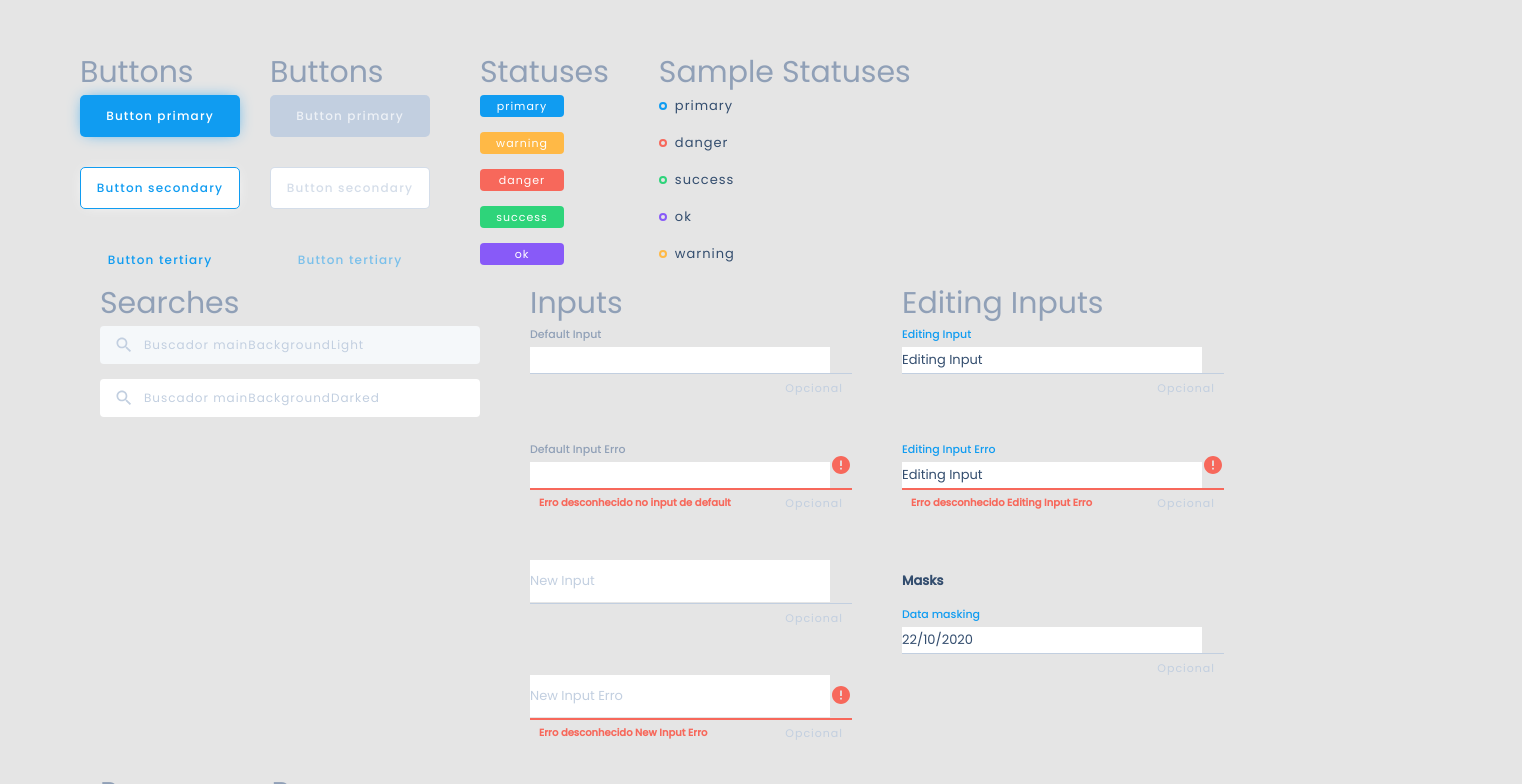
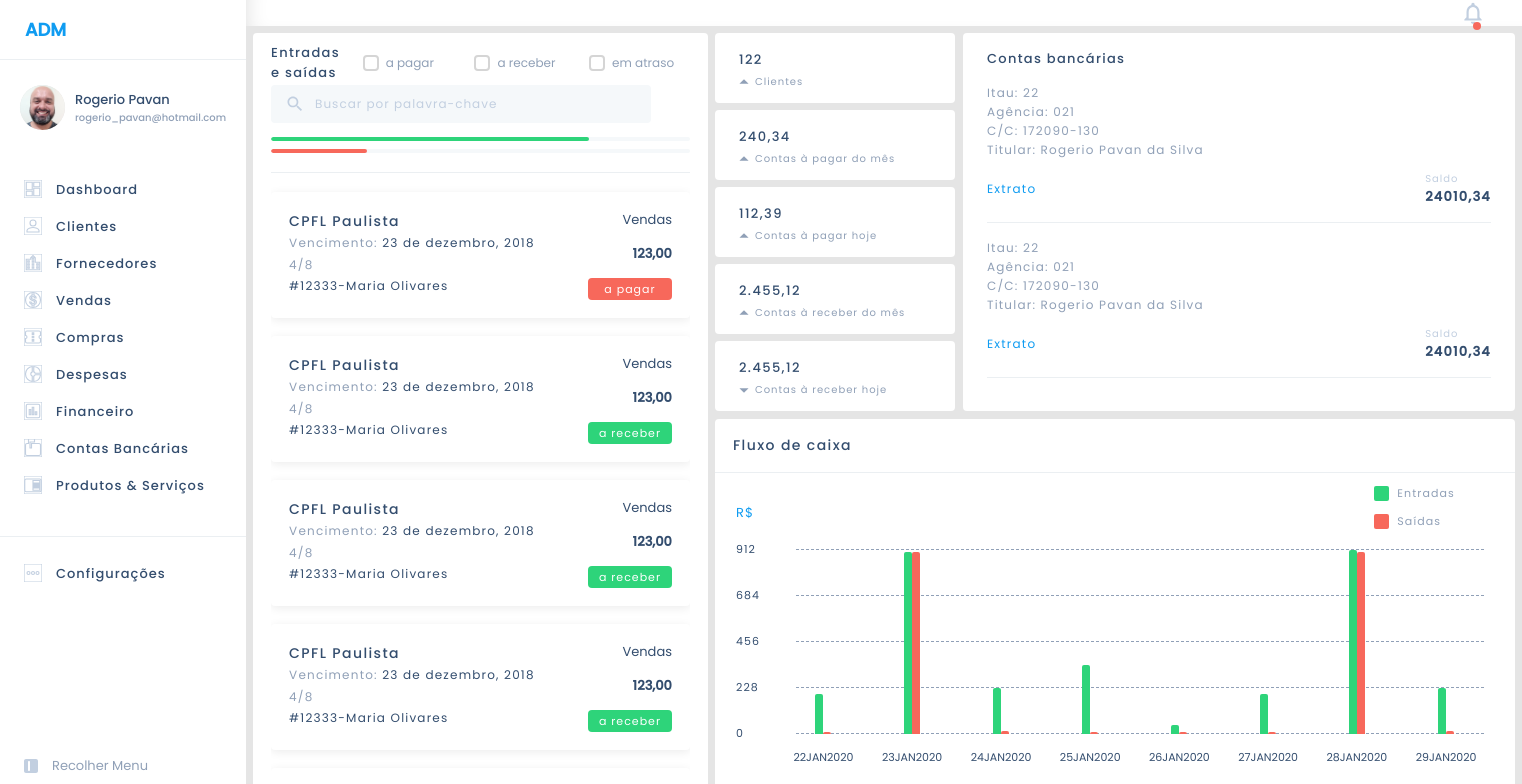
Before and after one commit to pavandasilva/adm_web, a React (Create React App) app: page / in a window 1280 px wide. Shown: the top 784 px of the page, 1522 px wide, since content can reach past the window. Built offline with nearby package versions, Linux system fonts and the light colour scheme.

Commit message:
feat: adds chart on Dashboard

```diff
--- a/src/App.tsx
+++ b/src/App.tsx
@@ -12,9 +12,8 @@ const App = () => (
   <>
     <ReduxProvider store={store}>
       <ThemeProvider theme={lightTheme}>
-        <Components />
-
-        {/*  <DefaultLayout><Dashboard /></DefaultLayout> */}
+        {/*  <Components /> */}
+        <DefaultLayout><Dashboard /></DefaultLayout>
         <GlobalStyle />
       </ThemeProvider>
     </ReduxProvider>
--- a/src/components/MainChart/styles.ts
+++ b/src/components/MainChart/styles.ts
@@ -51,11 +51,6 @@ export const Bar = styled.div<BarStylesProps>`
   background-color: ${(props) => props.theme.colors[props.color]};
 
 
-  background-color:  ${(props) => linearGradient({
-    colorStops: [`${props.theme.colors[props.color]} 0%`, `${darken(0.18, props.theme.colors[props.color])} 100%`],
-    toDirection: '45deg',
-  })};
-
   &:hover {
     > div {
       opacity: 1;
@@ -97,7 +92,7 @@ export const Sections = styled.div`
   bottom: 85px;
   width: calc(100% - 100px);
   display: flex;
-  justify-content: space-between;
+  justify-content: space-evenly;
   height: 53.5%;
 
   > section {
@@ -106,7 +101,7 @@ export const Sections = styled.div`
     position: relative;
 
     & + section {
-      margin-left: 75px;
+      margin-left: 20px;
     }
 
     & > span {
@@ -184,11 +179,7 @@ export const SubTitles = styled.div`
 `;
 
 export const SquareSubtitle = styled.div<SquareSubtitleStylesProps>`
-  background-color: ${(props) => linearGradient({
-    colorStops: [`${props.theme.colors[props.color]} 0%`, `${darken(0.18, props.theme.colors[props.color])} 100%`],
-    toDirection: '45deg',
-  })};
-
+  background-color: ${(props) => props.theme.colors[props.color]};
   width: 15px;
   height: 15px;
   border-radius: 2px;
--- a/src/pages/Dashboard/index.tsx
+++ b/src/pages/Dashboard/index.tsx
@@ -8,7 +8,7 @@ import Search from '../../components/Search';
 import Status from '../../components/Status';
 
 import {
-  Card, Container, Info, BankAccounts, Account, Balance, FixedHeader, Main, SearchWrapper, Bars, Accounts, AccountCard,
+  Card, Container, Info, BankAccounts, Account, Balance, FixedHeader, Main, SearchWrapper, Bars, Accounts, AccountCard, Row, Chart,
 } from './styles';
 
 const Dashboard = () => (
@@ -185,6 +185,7 @@ const Dashboard = () => (
       </Accounts>
     </Main>
     <aside>
+      <Row>
         <Info>
           <Card>
             <h3>122</h3>
@@ -330,6 +331,59 @@ const Dashboard = () => (
             </footer>
           </Account>
         </BankAccounts>
+      </Row>
+      <Chart>
+        <MainChart
+          subtitles={{
+            danger: 'Saídas',
+            success: 'Entradas',
+          }}
+          symbol="R$"
+          values={[
+            {
+              success: 200,
+              danger: 10,
+              subtitle: '22JAN2020',
+            },
+            {
+              success: 900,
+              danger: 900,
+              subtitle: '23JAN2020',
+            },
+            {
+              success: 230,
+              danger: 20,
+              subtitle: '24JAN2020',
+            },
+            {
+              success: 345,
+              danger: 9,
+              subtitle: '25JAN2020',
+            },
+            {
+              success: 50,
+              danger: 8,
+              subtitle: '26JAN2020',
+            },
+            {
+              success: 200,
+              danger: 10,
+              subtitle: '27JAN2020',
+            },
+            {
+              success: 910,
+              danger: 900,
+              subtitle: '28JAN2020',
+            },
+            {
+              success: 230,
+              danger: 20,
+              subtitle: '29JAN2020',
+            },
+          ]}
+        />
+      </Chart>
+
     </aside>
 
   </Container>
--- a/src/pages/Dashboard/styles.ts
+++ b/src/pages/Dashboard/styles.ts
@@ -7,10 +7,11 @@ export const Container = styled.div`
 
   > aside {
     display: flex;
-    flex-direction: row;
+    flex-direction: column;
     width: 800px;
     height: 100%;
     flex-wrap: wrap;
+    align-items: flex-start;
   }
 `;
 
@@ -20,9 +21,8 @@ export const FixedHeader = styled.div`
 
 export const Info = styled.div`
   display: flex;
-  height: auto;
+  height: 378px;
   flex-direction: column;
-  background-color: yellow;
 `;
 
 export const Card = styled.div`
@@ -241,3 +241,14 @@ export const AccountCard = styled.div`
     width: 100px;
   }
 `;
+
+export const Row = styled.div`
+  width: 100%;
+  display: flex;
+`;
+
+export const Chart = styled.div`
+  width: 100%;
+  margin-top: 8px;
+
+`;
```
Lines whose indentation alone changed are shown as unchanged.
